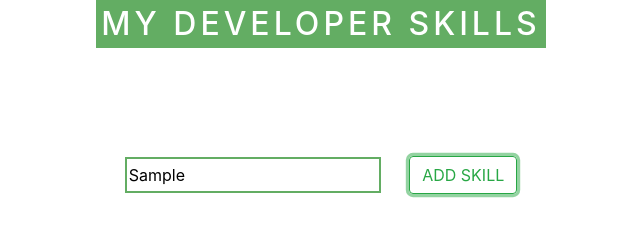
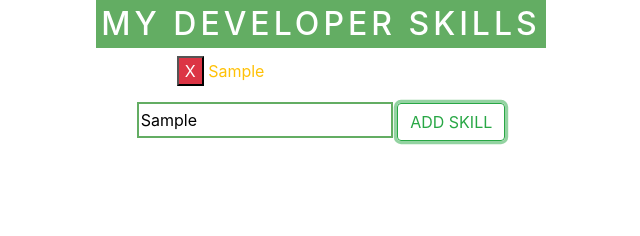
Before and after one commit to doriorio/my-dev-skills-lab, a plain HTML site: page index.html in a window 1280 px wide. Both pictures are taken after typing "Sample" into the empty fields and a click on the button "ADD SKILL". Shown: the whole page, without its empty margins (319-959 px from the left). Drawn offline with nearby package versions, Linux system fonts and the light colour scheme.

Commit message:
accept input & add button

```diff
--- a/css/main.css
+++ b/css/main.css
@@ -1,10 +1,11 @@
 body {
-    display: flex;
     justify-content: center;
 }
 
 
 #container {
+    display: flex;
+
     flex-direction: column;
     /* justify-content: center; */
     align-items: center;
@@ -19,21 +20,18 @@ h2 {
 
 }
 
+
 input {
     border-color: #63AD63;
     border-style: solid;
     height: 36px;
   }
 
-  #input-submit {
+.inputContainer {
       display: flex;
       flex-direction: row;
       align-items: baseline;
       justify-content: space-evenly;
       width:  inherit;
-
+      margin: 0 auto;
   }
-
-  tr {
-      height: 100px;
-  }
--- a/index.html
+++ b/index.html
@@ -1,12 +1,8 @@
 <!DOCTYPE html>
-<!--[if lt IE 7]>      <html class="no-js lt-ie9 lt-ie8 lt-ie7"> <![endif]-->
-<!--[if IE 7]>         <html class="no-js lt-ie9 lt-ie8"> <![endif]-->
-<!--[if IE 8]>         <html class="no-js lt-ie9"> <![endif]-->
-<!--[if gt IE 8]><!--> <html class="no-js"> <!--<![endif]-->
+
     <head>
-        <meta charset="utf-8">
-        <meta http-equiv="X-UA-Compatible" content="IE=edge">
-        <title></title>
+
+        <title>My Developer Skills</title>
         <meta name="description" content="">
         <meta name="viewport" content="width=device-width, initial-scale=1">
         <link rel="stylesheet" href="https://stackpath.bootstrapcdn.com/bootstrap/4.3.1/css/bootstrap.min.css" integrity="sha384-ggOyR0iXCbMQv3Xipma34MD+dH/1fQ784/j6cY/iJTQUOhcWr7x9JvoRxT2MZw1T" crossorigin="anonymous">
@@ -22,18 +18,16 @@ crossorigin="anonymous"></script>
     <body>
         <div id="container">
             <h2>My Developer Skills</h2>
-<!--where the new li will go-->
-            <table>
-                <tr></tr>
-            </table>
-            <div id="input-submit">
-                <input>
-                <button class="btn btn-outline-success" type="submit">ADD SKILL</button>
+
+            <section class="inputContainer">
+                <div id="skillsInput">
+                        <ul>
+                        </ul>
+                    <input type="text" id="addSkill" text="form">
+                    <button id="submitButton" class="btn btn-outline-success" type="submit">ADD SKILL</button>
+                    </div>
+                </section>
             </div>
-
-
-
-
         </div>
 
     </body>
--- a/js/main.js
+++ b/js/main.js
@@ -0,0 +1,31 @@
+// $('#addSkill').on('click',function(evt){
+//     table.append();
+// });
+
+
+
+var userList = $('ul');
+// var input = $('input').val()
+
+// $("button").click(function() {
+//     $("skills-input").submit();
+// });
+
+$('#skillsInput button').click(function(e){
+    e.preventDefault();
+    var userInput = $('input').val()
+    var div = `<div><button class="bg-danger text-white" id="${userInput}">X</button><span class="text-warning"> ${userInput}</span></div>`;
+    userList.append(div);
+
+});
+
+$('button .bg-danger text-white').click(function(e){
+    console.log("hi");
+
+})
+
+
+//on button click
+//skill = val
+//make the new skill
+//reset the value to ''
```
